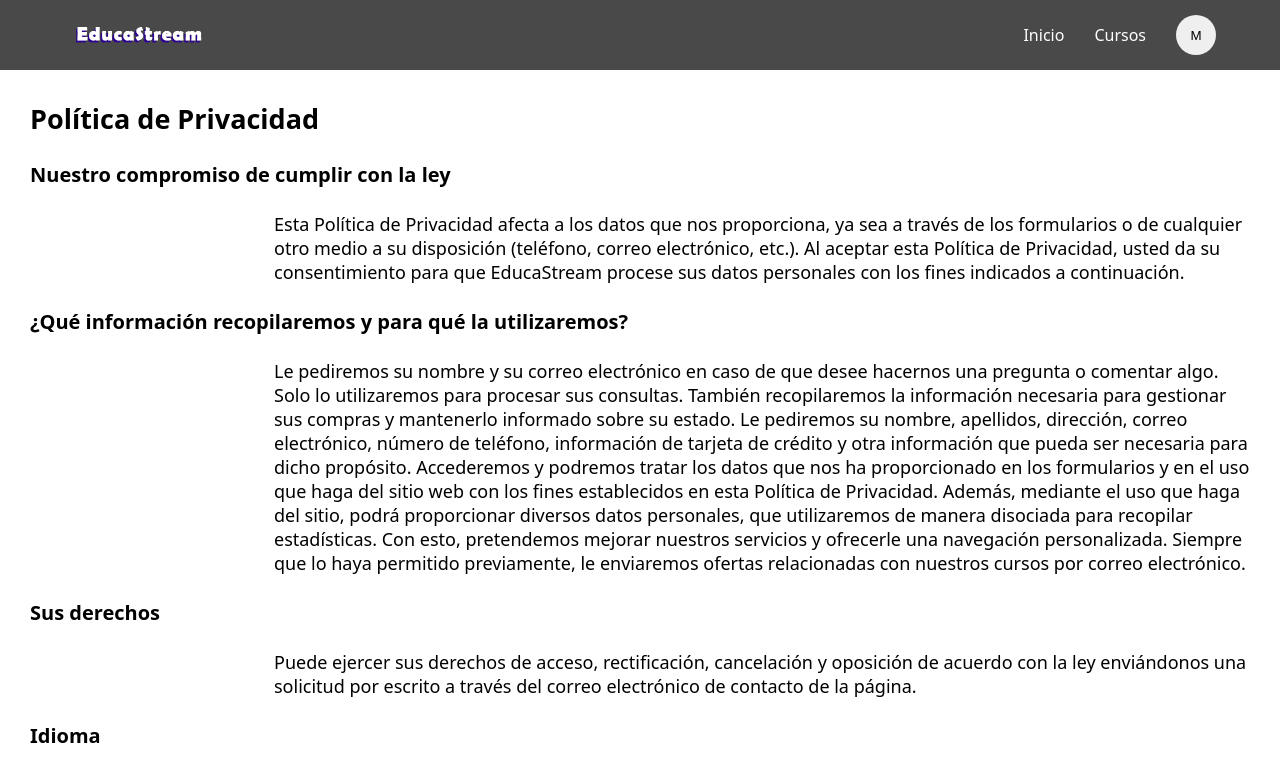
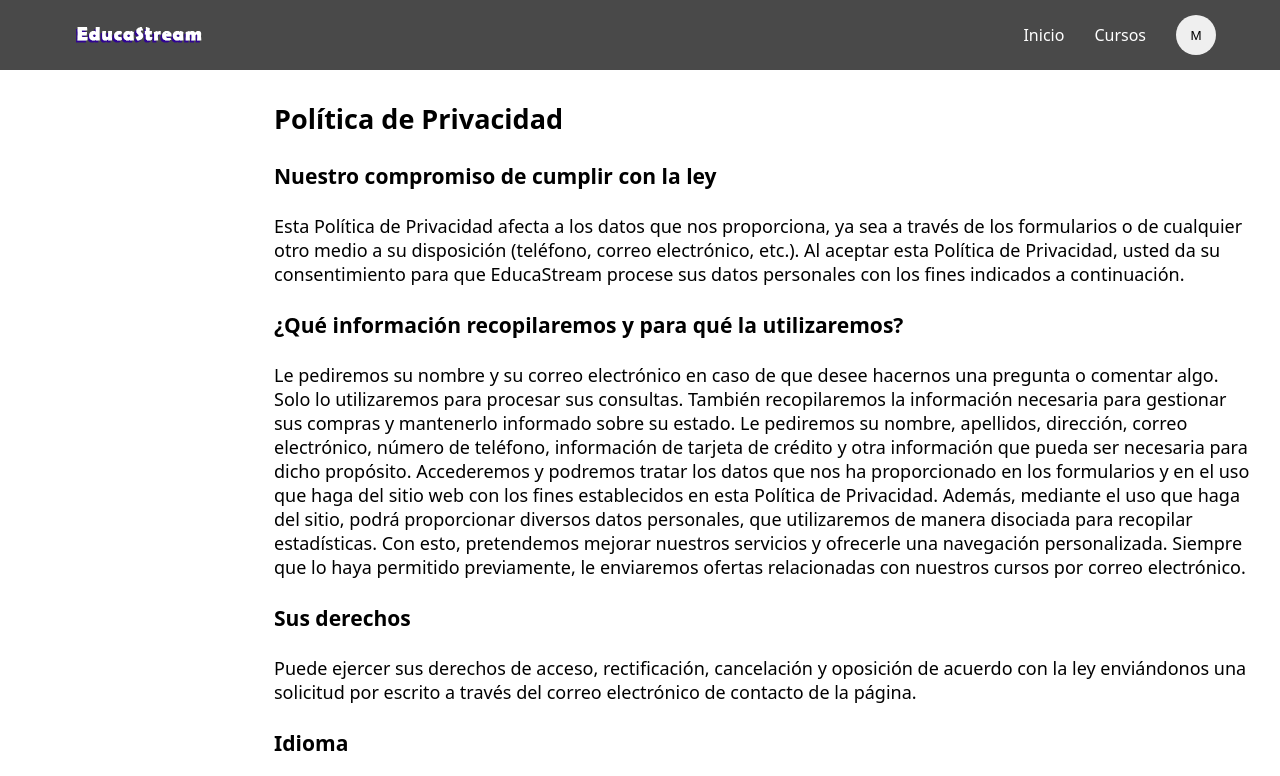
Before and after one commit to FacundoLizardo/PF-Henry, a React (Vite) app in the folder client/: page /privacy in a window 1280 px wide. Shown: the top 776 px of the page. Built offline with nearby package versions, Linux system fonts and the light colour scheme; no server answers.

Commit message:
Se implementa About, Terms, Privacy de la Pagina

```diff
--- a/client/src/Components/Footer/Footer.jsx
+++ b/client/src/Components/Footer/Footer.jsx
@@ -16,8 +16,8 @@ const Footer = () => {
           </div>
           <div className={Styles.footerTopItem}>
             <h4>Empresa</h4>
-            <a href="/">Mision</a>
-            <a href="/">Vision</a>
+            <a href="/about">Mision</a>
+            <a href="/about">Vision</a>
           </div>
           <div className={Styles.footerTopItem}>
             <h4>Nosotros</h4>
@@ -87,8 +87,8 @@ const Footer = () => {
             </p>
           </div>
           <div className={Styles.footerBottomItem}>
-            <a href="/">Terminos & Condiciones</a>
-            <a href="/">Privacidad</a>
+            <a href="/terms">Terminos & Condiciones</a>
+            <a href="/privacy">Privacidad</a>
             <a href="/">Seguridad</a>
           </div>
         </div>
--- a/client/src/Components/Privacy/Privacy.jsx
+++ b/client/src/Components/Privacy/Privacy.jsx
@@ -7,10 +7,10 @@ export default function Privacy() {
   }, []);
 
   return (
-    <div className={styles.container}>
-      <h2>Política de Privacidad</h2>
+    <div className={styles.containerPri}>
+      <h2 className={styles.h2}>Política de Privacidad</h2>
       <br />
-      <h3>Nuestro compromiso de cumplir con la ley</h3>
+      <h3 className={styles.h3}>Nuestro compromiso de cumplir con la ley</h3>
       <br />
       <p>
         Esta Política de Privacidad afecta a los datos que nos proporciona, ya
@@ -20,7 +20,7 @@ export default function Privacy() {
         procese sus datos personales con los fines indicados a continuación.
       </p>
       <br />
-      <h3>¿Qué información recopilaremos y para qué la utilizaremos?</h3>
+      <h3 className={styles.h3}>¿Qué información recopilaremos y para qué la utilizaremos?</h3>
       <br />
       <p>
         Le pediremos su nombre y su correo electrónico en caso de que desee
@@ -40,7 +40,7 @@ export default function Privacy() {
         por correo electrónico.
       </p>
       <br />
-      <h3>Sus derechos</h3>
+      <h3 className={styles.h3}>Sus derechos</h3>
       <br />
       <p>
         Puede ejercer sus derechos de acceso, rectificación, cancelación y
@@ -48,7 +48,7 @@ export default function Privacy() {
         través del correo electrónico de contacto de la página.
       </p>
       <br />
-      <h3>Idioma</h3>
+      <h3 className={styles.h3}>Idioma</h3>
       <br />
       <p>
         El idioma aplicable a esta Política de Privacidad es el español. Si se le
@@ -60,7 +60,7 @@ export default function Privacy() {
         versión en español.
       </p>
       <br />
-      <h3>Dudas y consultas</h3>
+      <h3 className={styles.h3}>Dudas y consultas</h3>
       <br />
       <p>
         Por supuesto, si tiene dudas o preguntas sobre la protección de sus
--- a/client/src/Components/Privacy/Privacy.module.css
+++ b/client/src/Components/Privacy/Privacy.module.css
@@ -1,10 +1,14 @@
-.container{
+.containerPri{
   padding: 30px;
   font-size: 18px;
   width: 100%;
   height: auto;
 }
 
-.container h3{
-  font-size: 20px;
+.containerPri h3{
+  margin-left: 20%;
 }
+
+.containerPri h2{
+   margin-left: 20%;
+}
--- a/client/src/Components/Terms/Terms.module.css
+++ b/client/src/Components/Terms/Terms.module.css
@@ -4,7 +4,6 @@
 }
 
 p{
-  justify-content: left;
   margin-left: 20%;
 }
 
```
